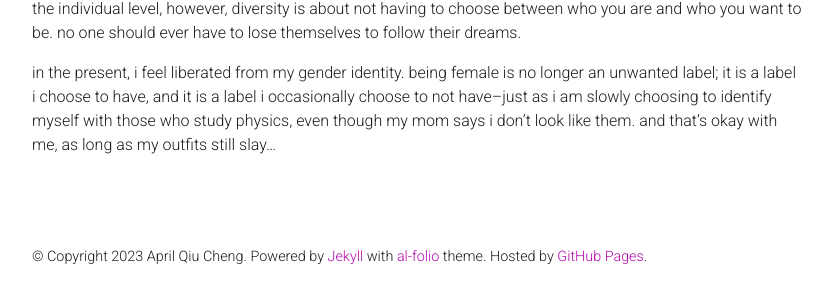
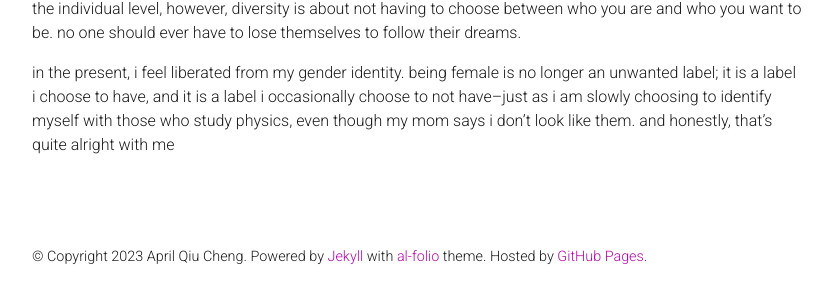
Before and after one commit to aqcheng/aqcheng.github.io, a Jekyll site: the page built from _posts/2022-12-30-identity.md, in a window 1280 px wide and 1135 px high. Shown: the part 828-1131 px from the top of the window, without its empty margins (223-1055 px from the left). Built offline with Jekyll 4.4.1, drawn with Linux system fonts in a browser that asks for light colours; comment, search, counter and statistics services are not loaded; a style sheet for code colours, icons or effects is not loaded.

Commit message:
minor edit to end of identity

```diff
--- a/_posts/2022-12-30-identity.md
+++ b/_posts/2022-12-30-identity.md
@@ -14,4 +14,4 @@ the problem is, and always was, about <em><b>identity</b></em>. i could never se
 
 so, what happened between now and then? many things, including a lot of soul searching, reflections on my identity, and acknowledgement of my passion for astrophysics. progress was non-linear, but slowly, i began to identify myself. i think the primary catalyst was meeting more people like me, i.e. physicists who don't "look like physicists", whatever that means. that is, seeing more diversity in physics. yes, diversity is about being equitable, offsetting unfair disadvantages, and reducing the effects of malicious positive feedback loops. on the individual level, however, diversity is about not having to choose between who you are and who you want to be. no one should ever have to lose themselves to follow their dreams.
 
-in the present, i feel liberated from my gender identity. being female is no longer an unwanted label; it is a label i choose to have, and it is a label i occasionally choose to not have–just as i am slowly choosing to identify myself with those who study physics, even though my mom says i don't look like them. and that's okay with me, as long as my outfits still slay...
+in the present, i feel liberated from my gender identity. being female is no longer an unwanted label; it is a label i choose to have, and it is a label i occasionally choose to not have–just as i am slowly choosing to identify myself with those who study physics, even though my mom says i don't look like them. and honestly, that's quite alright with me
```
